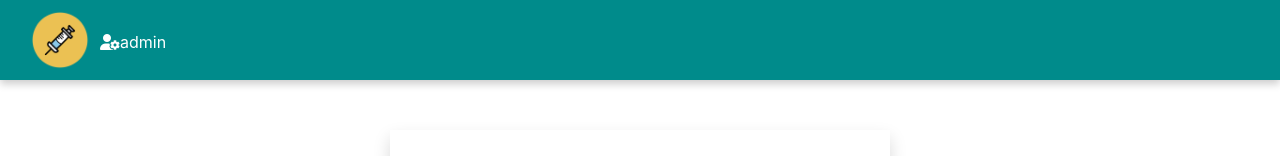
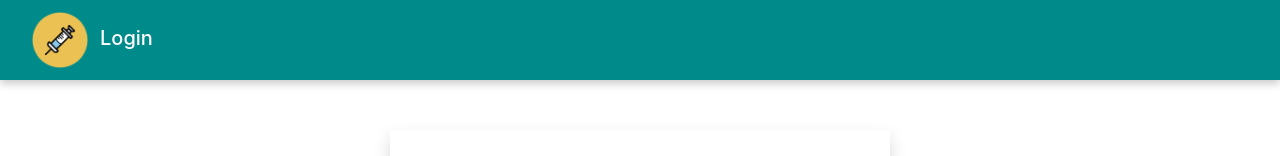
Before and after one commit to narisasingngam/Syringe, a React (Create React App) app: page /login/user in a window 1280 px wide. Shown: the top 156 px of the page. Built offline with nearby package versions, Linux system fonts and the light colour scheme.

Commit message:
rework navbar to use cookies

```diff
--- a/package.json
+++ b/package.json
@@ -11,10 +11,13 @@
     "react": "^16.12.0",
     "react-bootstrap": "^1.0.0-beta.16",
     "react-card-carousel": "^1.1.3",
+    "react-cookie": "^4.0.1",
+    "react-cookies": "^0.1.1",
     "react-dom": "^16.12.0",
     "react-items-carousel": "^2.8.0",
     "react-router-dom": "^5.1.2",
     "react-scripts": "3.3.0",
+    "universal-cookie": "^4.0.2",
     "yarn": "^1.21.0"
   },
   "scripts": {
--- a/src/App.js
+++ b/src/App.js
@@ -1,7 +1,6 @@
 import React from 'react';
 import './App.css';
 import Insurance from './components/InsurancePage'
-import Navbar from './components/Navbar'
 import UserInput from './components/UserInput'
 import AdminLogin from './components/login/Admin'
 import UserLogin from './components/login/User'
@@ -9,11 +8,11 @@ import UserSignUp from './components/login/Signup'
 import { Switch, Route } from 'react-router-dom';
 import 'bootstrap/dist/css/bootstrap.min.css';
 
+
 function App() {
   return (
 
       <React.Fragment>
-        <Navbar/>
         <Switch>
           <Route exact path="/" component={UserInput}></Route>
           <Route path="/admin" component={Insurance}></Route>
--- a/src/components/Navbar.js
+++ b/src/components/Navbar.js
@@ -3,19 +3,45 @@ import './../styles/nav.css'
 import logo from './../images/syringe.png'
 import { Link } from 'react-router-dom';
 
+
 export class Navbar extends Component {
     render() {
-        return (
-            <div className="nav">
-                <Link to="/">
-                <img className="logo" src={logo} alt="Logo" />
-                </Link>
-                <Link to="/admin" className="btn-admin">
-                <i class="fas fa-user-cog"></i>
-                    admin
-                </Link>
-            </div>
-        )
+        var status = this.props.value
+        if(status === "admin"){
+            return (
+                <div class="navs">
+                    <img class="logo" src={logo} alt="Logo" />
+                        <h5 class="login_button">Admin</h5>
+
+                    <div class="nav_span">
+                    <Link to="/login/user">
+                        <h6 class="logout_button">Logout</h6>
+                    </Link>
+                    </div>
+                </div>
+            )
+        }
+        else if(status === "login"){
+            return (
+                <div class="navs">
+                    <img class="logo" src={logo} alt="Logo" />
+                        <h5 class="login_button">Login</h5>
+                </div>
+            )
+        }else{
+            return(
+                <div class="navs">
+                    <img class="logo" src={logo} alt="Logo" />
+                    <h5 class="login_button">{status}</h5>
+                    <div class="nav_span">
+                    <Link to="/login/user">
+                        <h6 class="logout_button">Logout</h6>
+                    </Link>
+                    </div>
+                </div>
+            )
+        }
+
     }
 }
 
--- a/src/components/UserInput.js
+++ b/src/components/UserInput.js
@@ -1,10 +1,15 @@
 import React, { Component } from 'react'
+import Navbar from './Navbar'
+import cookie from 'react-cookies'
 
 export class UserInput extends Component {
+
+
+
     render() {
         return (
             <div>
-
+                <Navbar value={cookie.load('name')}/>
             </div>
         )
     }
--- a/src/components/login/Admin.js
+++ b/src/components/login/Admin.js
@@ -1,8 +1,9 @@
 import React, { Component } from 'react'
 import './../../styles/login.css'
 import { Link } from 'react-router-dom';
-
 import userIcon from './../../images/icons_User.png'
+import cookie from 'react-cookies'
+import Navbar from './../Navbar'
 
 export class AdminLogin extends Component {
     constructor(props) {
@@ -11,20 +12,23 @@ export class AdminLogin extends Component {
         this.handleSignUp = this.handleSignUp.bind(this);
       }
 
-
     handleSignUp(event){
         event.preventDefault();
 
         if(this.refs.username && this.refs.password){
-            if(this.refs.username.value === "admin" && this.refs.password.value === "admin")
+            if(this.refs.username.value === "admin" && this.refs.password.value === "admin"){
+                cookie.save('name', "admin", { path: '/' })
+                alert("Adnmin login success")
                 this.props.history.push('/');
-            else
+            }else
                 alert("Wrong Username or Password")
         }
 
     }
     render() {
         return (
+            <div>
+                <Navbar value="login"/>
             <div class="login-container bg-white shadow al-center">
                 <img class="" src={userIcon}  alt="user icon"/>
                 <h1 class="loginH1">Admin Login</h1>
@@ -44,6 +48,7 @@ export class AdminLogin extends Component {
                     <input class="login-submit" type="submit" name="sign-in" value="Sign In"/>
                 </form>
             </div>
+            </div>
         )
     }
 }
--- a/src/components/login/Signup.js
+++ b/src/components/login/Signup.js
@@ -1,7 +1,7 @@
 import React, { Component } from 'react'
 import './../../styles/login.css'
 import { Link } from 'react-router-dom';
-
+import Navbar from './../Navbar'
 import userIcon from './../../images/icons_Add_User.png'
 
 export class UserSignUp extends Component {
@@ -21,6 +21,7 @@ export class UserSignUp extends Component {
         var userSignUp = this
         request.onreadystatechange = function() {
             if (request.readyState === XMLHttpRequest.DONE){
+                alert("User sign up success")
                 userSignUp.props.history.push('/login/user');
             }
         }
@@ -35,7 +36,6 @@ export class UserSignUp extends Component {
 
         request.send(JSON.stringify(data))
 
-
         }else{
             alert("Invalid Sign Up")
         }
@@ -44,6 +44,7 @@ export class UserSignUp extends Component {
     }
     render() {
         return (
+            <div><Navbar value="login"/>
             <div class="login-container bg-white shadow al-center">
                 <img src={userIcon}  alt="user icon"/>
                 <h1 class="loginH1">Account Sign Up</h1>
@@ -67,6 +68,7 @@ export class UserSignUp extends Component {
                     <Link to="/login/user"><button class="cancel-signup" >Cancel</button></Link>
                 </form>
             </div>
+            </div>
         )
     }
 }
--- a/src/components/login/User.js
+++ b/src/components/login/User.js
@@ -1,12 +1,14 @@
 import React, { Component } from 'react'
 import './../../styles/login.css'
 import { Link } from 'react-router-dom';
-
+import Navbar from './../Navbar'
 import userIcon from './../../images/icons_User.png'
+import cookie from 'react-cookies'
 
 export class UserLogin extends Component {
     constructor(props) {
         super(props);
+
 
         this.handleLogin = this.handleLogin.bind(this);
       }
@@ -16,15 +18,20 @@ export class UserLogin extends Component {
         event.preventDefault();
 
         let id = parseInt(this.refs.citizen_id.value)
+        var pro = this
         if(Number.isInteger(id)){
 
         var request = new XMLHttpRequest()
+
         request.onreadystatechange = function() {
             if (request.readyState === XMLHttpRequest.DONE){
                 if(JSON.parse(request.response).status === "success"){
-
+                    cookie.save('name', id)
+                    alert("Login success")
+                    setTimeout(() => {}, 1000)
+                    pro.props.history.push('/');
                 }else{
-                    alert("Invalid Login")
+                    alert("Invalid Username or Password")
                 }
             }
         }
@@ -38,16 +45,15 @@ export class UserLogin extends Component {
 
         request.send(JSON.stringify(data))
 
-        this.props.history.push('/login/user');
         }else{
             alert("Invalid Citizen-Id")
         }
-
 
     }
 
     render() {
         return (
+            <div><Navbar value="login"/>
             <div class="login-container bg-white shadow al-center">
                 <img src={userIcon}  alt="user icon"/>
                 <h1 class="loginH1">Account Login</h1>
@@ -68,6 +74,7 @@ export class UserLogin extends Component {
                     <Link to="/signup/user"><button class="login-signup" >Sign Up</button></Link>
                 </form>
             </div>
+            </div>
         )
     }
 }
--- a/src/styles/nav.css
+++ b/src/styles/nav.css
@@ -1,4 +1,4 @@
-.nav{
+.navs{
     height: 80px;
     box-shadow: 0 4px 8px 0 rgba(0,0,0,0.2) !important;
     transition: 0.3s;
@@ -8,18 +8,26 @@
 }
 
 .logo{
-    flex: 7 !important;
     width: 60px;
     height: 60px;
     margin-left: 30px;
     margin-top: 10px;
 }
 
-.btn-admin{
-    flex: 3 !important;
+.login_button{
+    margin-left: 10px;
+    margin-top: 26px;
     color: white;
-    /* font-weight: bold; */
     text-decoration:none;
-    margin-left: 10px;
-    margin-top: 30px;
 }
+
+.logout_button{
+    color: white;
+    text-decoration:none;
+    margin-top: 28px;
+}
+
+.nav_span{
+    width: 86%;
+    text-align: right;
+}
```
Also changed, not shown: 1 other file (tests, documents, lock files or other folders).
